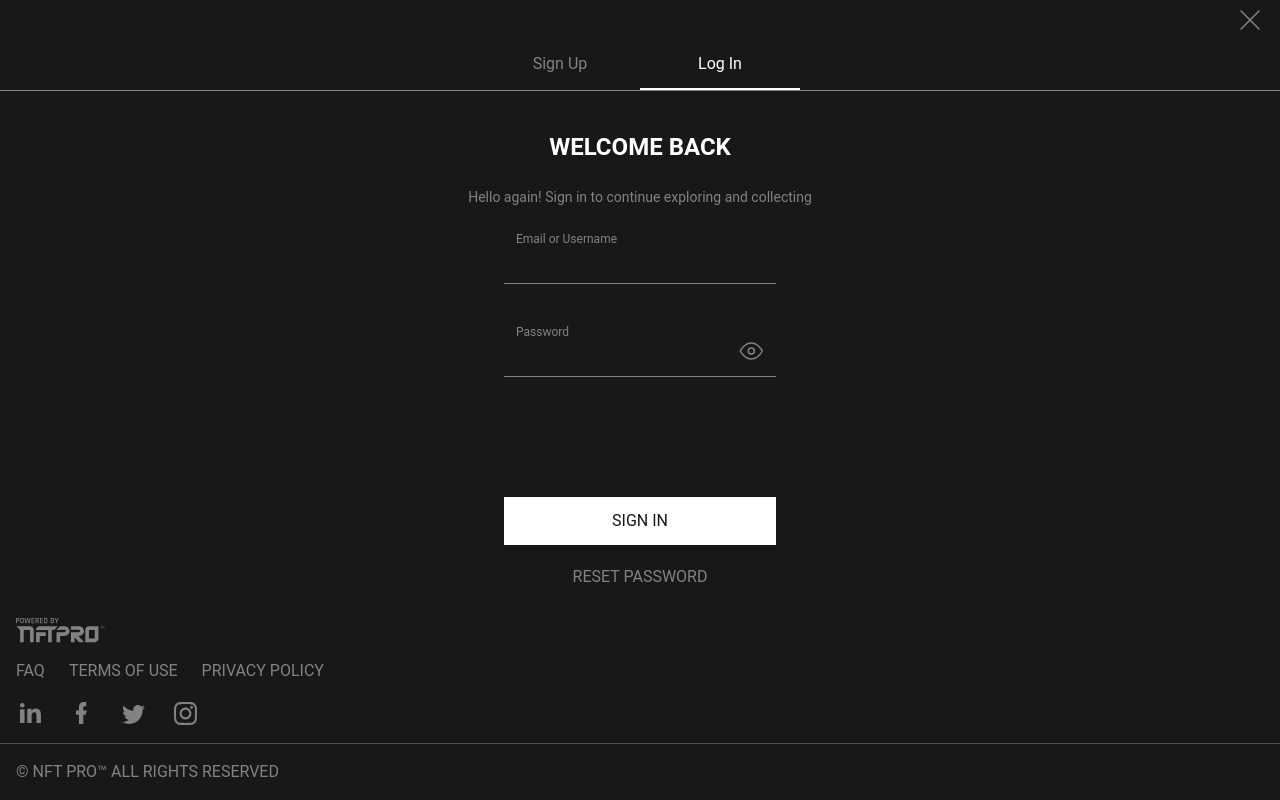
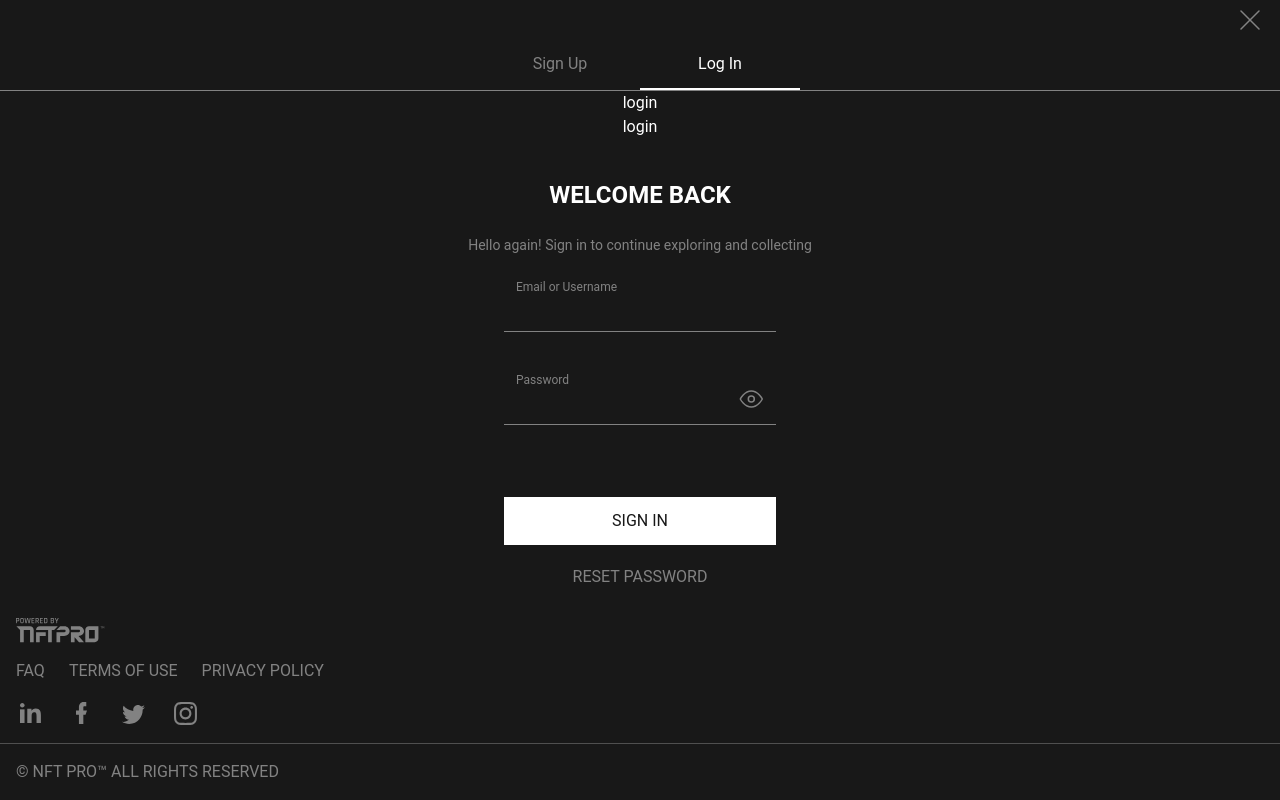
Before and after one commit to curriculum-vitae-team/cv-Jasudas, a React (Vite) app: page /login in a window 1280 px wide. Built offline with nearby package versions, Linux system fonts and the light colour scheme; no server answers.

Commit message:
added eslint and husky, Breadcrumbs component in development

```diff
--- a/package.json
+++ b/package.json
@@ -21,6 +21,8 @@
     "@types/react-dom": "^18.0.9",
     "@vitejs/plugin-react-swc": "^3.0.0",
     "autoprefixer": "^10.4.13",
+    "eslint": "^8.36.0",
+    "husky": "^8.0.3",
     "postcss": "^8.4.20",
     "tailwindcss": "^3.2.4",
     "typescript": "^4.9.3",
--- /dev/null
+++ b/src/components/BreadCrumbs/BreadCrumbs.tsx
@@ -0,0 +1,50 @@
+import * as React from "react";
+import { Outlet, useLocation, Link } from "react-router-dom";
+
+interface BreadcrumbItem {
+  label: string;
+  to: string;
+}
+
+interface BreadcrumbsProps {
+  items: BreadcrumbItem[];
+}
+
+export const  Breadcrumbs = ({ items }: BreadcrumbsProps)=> {
+  const { pathname } = useLocation();
+
+  // Create a new array of breadcrumb items based on the current path
+  const currentPathItems = pathname.split("/").filter((item) => item);
+  const breadcrumbs: BreadcrumbItem[] = currentPathItems.map((item, index) => {
+    const to = `/${currentPathItems.slice(0, index + 1).join("/")}`;
+    return {
+      label: item,
+      to,
+    };
+  });
+
+  // Combine the current breadcrumbs with the provided items
+  const allItems = [...items, ...breadcrumbs];
+
+  return (
+    <nav aria-label="breadcrumb">
+      <ol>
+        {allItems.map((item, index) => (
+          <li
+            key={item.to}
+            className={`breadcrumb-item ${
+              index === allItems.length - 1 ? "active" : ""
+            }`}
+          >
+            {index === allItems.length - 1 ? (
+              item.label
+            ) : (
+              <Link to={item.to}>{item.label}</Link>
+            )}
+          </li>
+        ))}
+      </ol>
+      <Outlet />
+    </nav>
+  );
+}
--- a/src/pages/Login.tsx
+++ b/src/pages/Login.tsx
@@ -1,6 +1,7 @@
 import { gql, useMutation, useQuery } from "@apollo/client";
 import React, { useState } from "react";
 import { Link, useNavigate } from "react-router-dom";
+import { Breadcrumbs } from "../components/BreadCrumbs/BreadCrumbs";
 
 const LOGIN_QUERY = gql`
   query LoginMutation($email: String!, $password: String!) {
@@ -48,6 +49,7 @@ export const Login = () => {
 
   return (
     <main className="flex-1 flex flex-col bg-black text-white px-4 lg:items-center">
+      <Breadcrumbs items={[{label:"login", to:"home"}]}/>
       <section className="flex justify-center flex-col items-center text-center mb-6 lg:max-w-xl ">
         <h1 className="pt-10 pb-6 text-2xl font-bold uppercase">
           Welcome back
```
Also changed, not shown: 1 other file (tests, documents, lock files or other folders).
